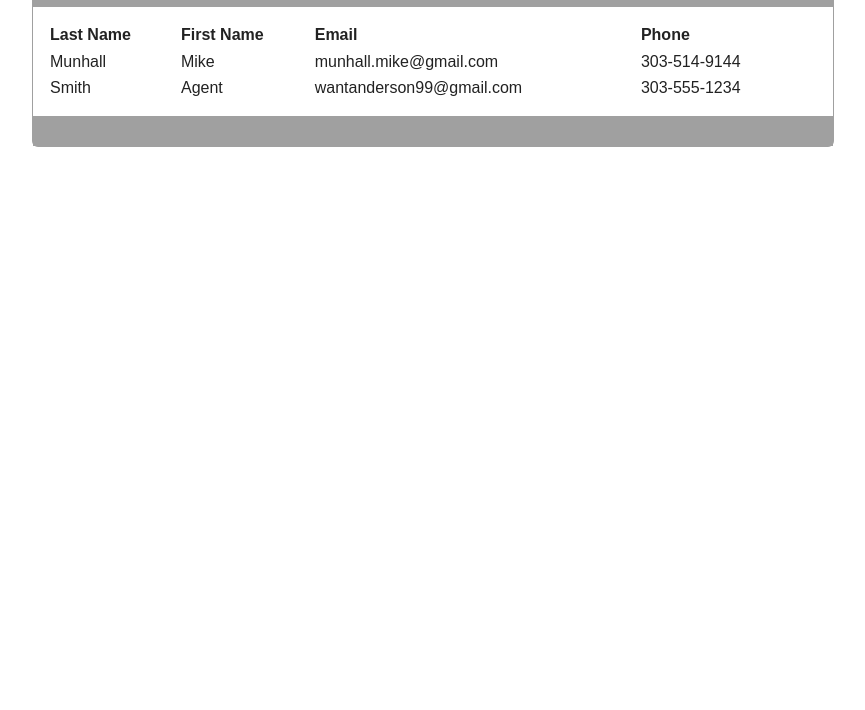
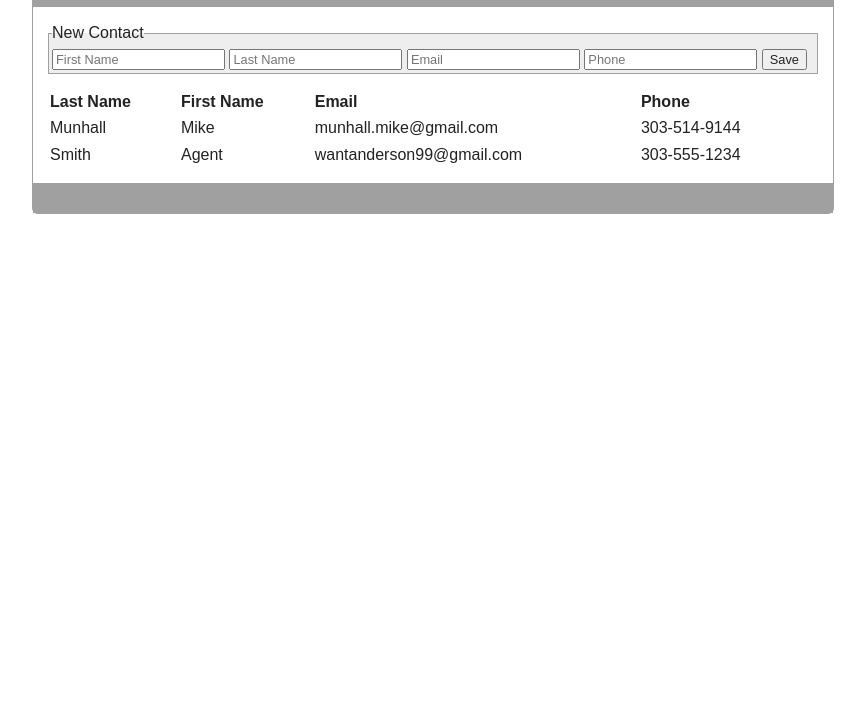
Before and after one commit to mmunhall/backbone-workshop, a plain HTML site: page index.html in a window 1280 px wide. Shown: the part 90-800 px from the top of the page, without its empty margins (207-1072 px from the left). Drawn offline with Linux system fonts and the light colour scheme.

Commit message:
Add a form to the HTML page for creating new contacts.

```diff
--- a/index.html
+++ b/index.html
@@ -27,6 +27,20 @@
             </header>
 
             <div id="applicationContainer">
+
+                <div id="createContainer">
+                    <form>
+                        <fieldset>
+                            <legend>New Contact</legend>
+                            <input type="text" name="firstName" placeholder="First Name">
+                            <input type="text" name="lastName" placeholder="Last Name">
+                            <input type="text" name="email" placeholder="Email">
+                            <input type="text" name="phone" placeholder="Phone">
+                            <input type="button" value="Save">
+                        </fieldset>
+                    </form>
+                </div>
+
                 <div id="listContainer">
                     <table>
                         <thead>
```
Also changed, not shown: 1 other file.
